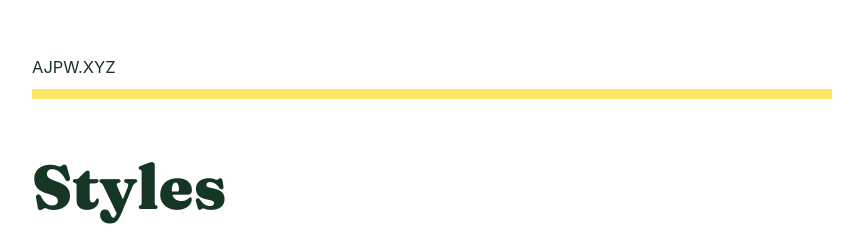
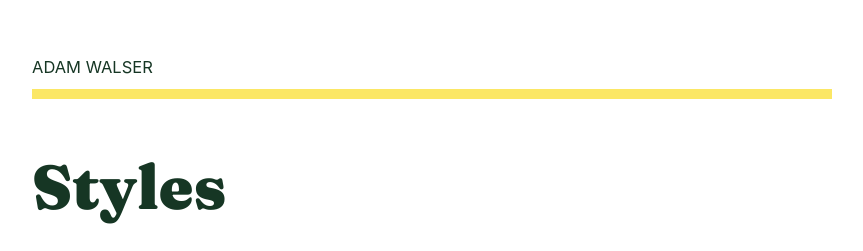
Before and after one commit to ajpwalser/ajpwalser.github.io, a Jekyll site: the page built from index.html, in a window 1280 px wide. Shown: the top 251 px of the page, without its empty margins (208-1071 px from the left). Built offline with Jekyll 4.4.1, drawn with Linux system fonts in a browser that asks for light colours; some web fonts are replaced; the list of posts is cut into pages by our own code.

Commit message:
Update _config.yml

```diff
--- a/_config.yml
+++ b/_config.yml
@@ -1,4 +1,4 @@
-title: AJPW.XYZ
+title: Adam Walser
 description:
 author:
   name: Adam Walser
```
